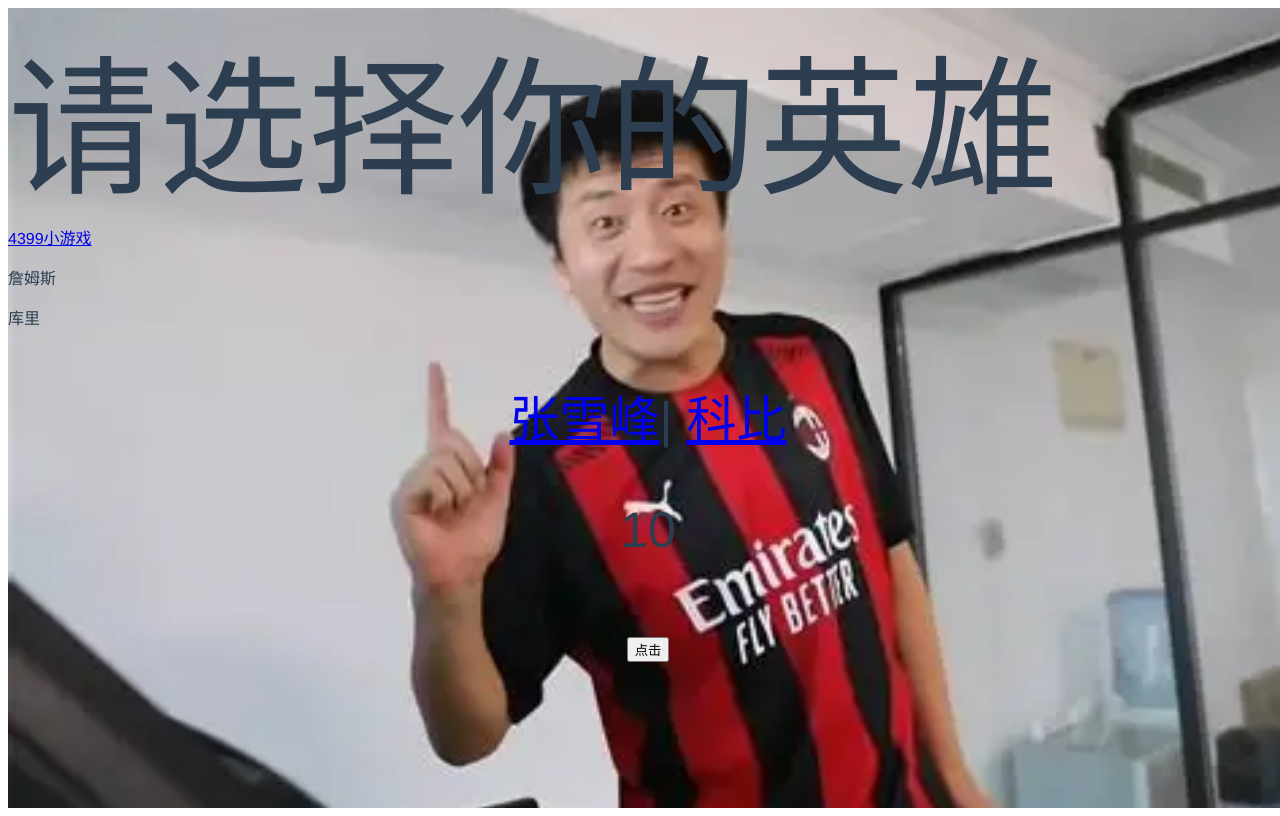
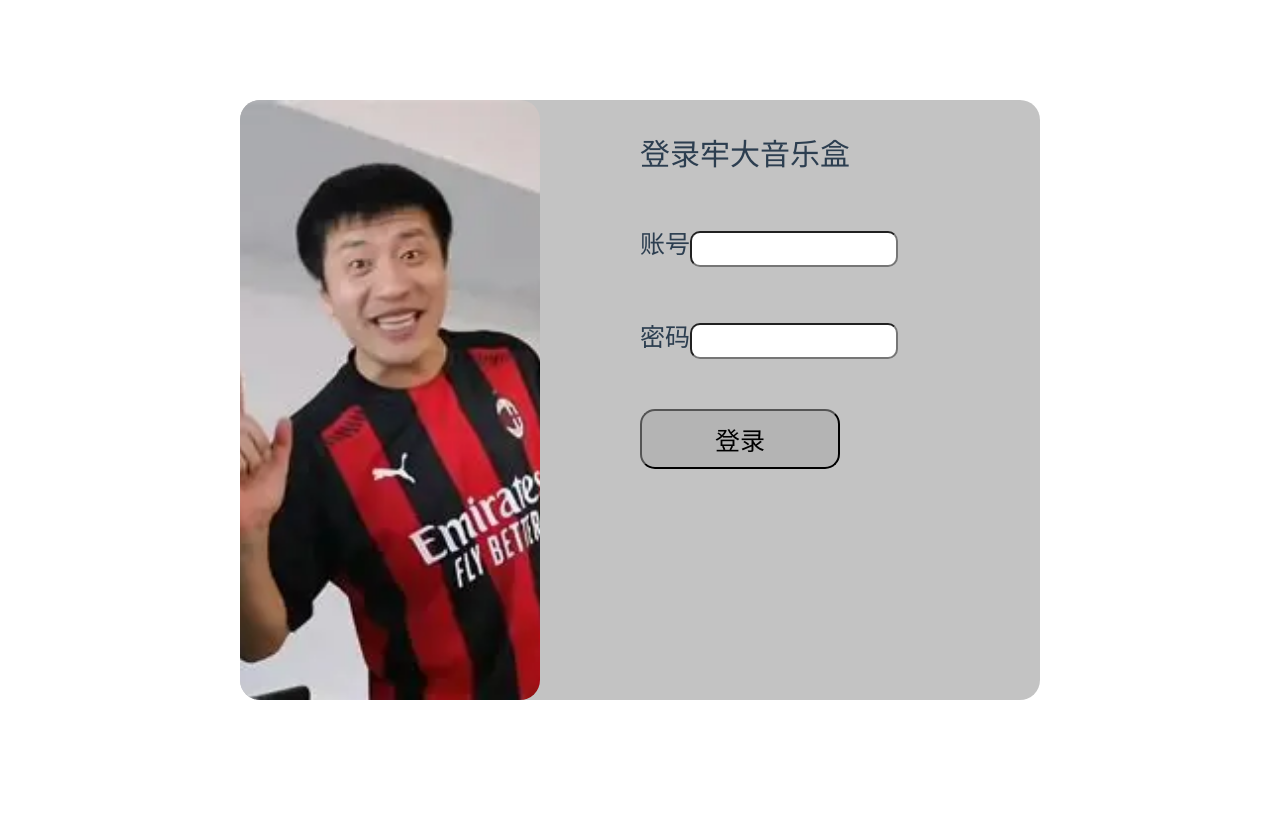
Before and after one commit to Trump258-arch/Music-player-demo, a Vue app: page / in a window 1280 px wide. Built offline with nearby package versions, Linux system fonts and the light colour scheme.

Commit message:
牢大音乐盒维护8.25

```diff
--- a/src/App.vue
+++ b/src/App.vue
@@ -11,6 +11,11 @@ export default {
 </script>
 
 <style>
+/* 浏览器默认给 body 留了 8px 外边距，会把居中内容挤偏、还多出滚动条，先清掉 */
+body {
+  margin: 0;
+}
+
 /* #app 是 index.html 里的挂载点，这里放"所有页面通用"的样式，比如全局字体 */
 #app {
   font-family: Avenir, Helvetica, Arial, sans-serif;
--- a/src/router/index.js
+++ b/src/router/index.js
@@ -1,10 +1,17 @@
 import { createRouter, createWebHistory } from 'vue-router'
+import Login from '../views/Login.vue'
 import Home from '../views/Home.vue'
 // 路由表：一条路由 = 一个网址（path） + 一个页面组件（component）
 // 页面组件统一放在 src/views 文件夹里
 const routes = [
+
   {
-    path: '/',        // 首页
+    path: '/',
+    name: 'Login',
+    component: Login
+  },
+  {
+    path: '/home',        // 首页
     name: 'Home',
     component: Home
   },
@@ -20,7 +27,6 @@ const routes = [
     component: () => import('../views/Kobe.vue')
   }
 ]
-
 // 创建路由实例
 // createWebHistory()：网址是正常的 /zxf 形式（不带 # 号），部署时需要服务器做一下配置
 const router = createRouter({
@@ -28,4 +34,23 @@ const router = createRouter({
   routes
 })
 
+// ========== 全局前置守卫：登录权限检查 ==========
+// 注意：必须先 createRouter 创建出 router 实例，才能调用 router.beforeEach
+router.beforeEach((to, from, next) => {
+  // 1. 从本地取出登录标记
+  const hasToken = localStorage.getItem('token')
+
+  // 2. 判断：想去的不是登录页，并且没登录
+  if (to.path !== '/' && !hasToken) {
+    // 打回登录页
+    next('/')
+  } else {
+    // 其他情况一律放行
+    next()
+  }
+  if (to.path === '/' && hasToken) {
+    next('/home')    // 已登录就别再看登录页了，直接进首页
+  }
+})
+
 export default router
--- a/src/views/Home.vue
+++ b/src/views/Home.vue
@@ -8,6 +8,7 @@
       <router-link to="/kobe">科比</router-link>
       <p>{{ getCounter }}</p>
       <button @click="addClick">点击</button>
+
     </div>
   </div>
 </template>
--- /dev/null
+++ b/src/views/Login.vue
@@ -0,0 +1,104 @@
+<template>
+    <!-- 外层：铺满整个屏幕，用 flex 把登录框推到正中央 -->
+    <div class="login-page">
+        <div id="loginBG">
+            <!-- 登录表单以后写在这里，#loginBG 里的 flex 会帮你把内容居中 -->
+            <div id="loginImg" style="background-image: url(/img/icons/张雪峰老师.webp)"></div>
+            <div id="loginForm">
+                <p style="font-size: 30px;">登录牢大音乐盒</p>
+                <p></p>
+                <form>
+                    <div class="subForm">
+                        <span>账号</span>
+                        <input type=text name="text" v-model="text">
+                    </div>
+                    <div class="subForm">
+                        <span>密码</span>
+                        <input type="password" name="psd" v-model="psd">
+                    </div>
+                    <button @click.prevent="clickHandler">登录</button>
+                    <p>{{ loginStatus }}</p>
+                </form>
+            </div>
+        </div>
+    </div>
+</template>
+
+<script>
+export default {
+    name: "Login",
+    data() {
+        // data 必须是函数且 return 一个对象，模板里的 {{ login }} 和 v-model 才有数据可用
+        return {
+            loginStatus:'',
+            text: null,
+            psd: null
+        }
+    },
+    methods: {
+        clickHandler() {
+            if (this.text === "123456" && this.psd === "123456") {
+                // 用路由跳转（window.open 会新开标签页，且 /Home 和路由表的 /home 对不上）
+                this.$router.push('/home')
+                localStorage.setItem('token', 'login-success-flag')
+            } else {
+                this.loginStatus = '输入错误去见牢大'
+            }
+        }
+    }
+}
+</script>
+
+<style scoped>
+/* 铺满全屏：vh 是"视口高度"单位，100vh = 正好一整个屏幕高 */
+.login-page {
+    height: 100vh;
+    display: flex;
+    justify-content: center;
+    /* 水平居中"盒子" */
+    align-items: center;
+    /* 垂直居中"盒子" */
+}
+
+#loginBG {
+    height: 600px;
+    width: 800px;
+    border-radius: 20px;
+    background-color: rgba(180, 180, 180, 0.8);
+    display: flex;
+}
+
+/* 注意：ID 选择器区分大小写，必须和模板里的 id="loginImg" 完全一致 */
+#loginImg {
+    height: 600px;
+    width: 300px;
+    background-size: cover;
+    background-position: center;
+    border-radius: 20px;
+}
+
+#loginForm {
+
+    margin-left: 100px;
+}
+
+form input {
+    height: 30px;
+    width: 200px;
+    border-radius: 10px;
+}
+
+.subForm {
+    font-size: 25px;
+    margin: 50px 0;
+}
+
+button {
+    background-color: rgba(180, 180, 180, 1);
+    font-size: 25px;
+    height: 60px;
+    text-align: center;
+    width: 200px;
+    border-radius: 15px;
+}
+</style>
```
